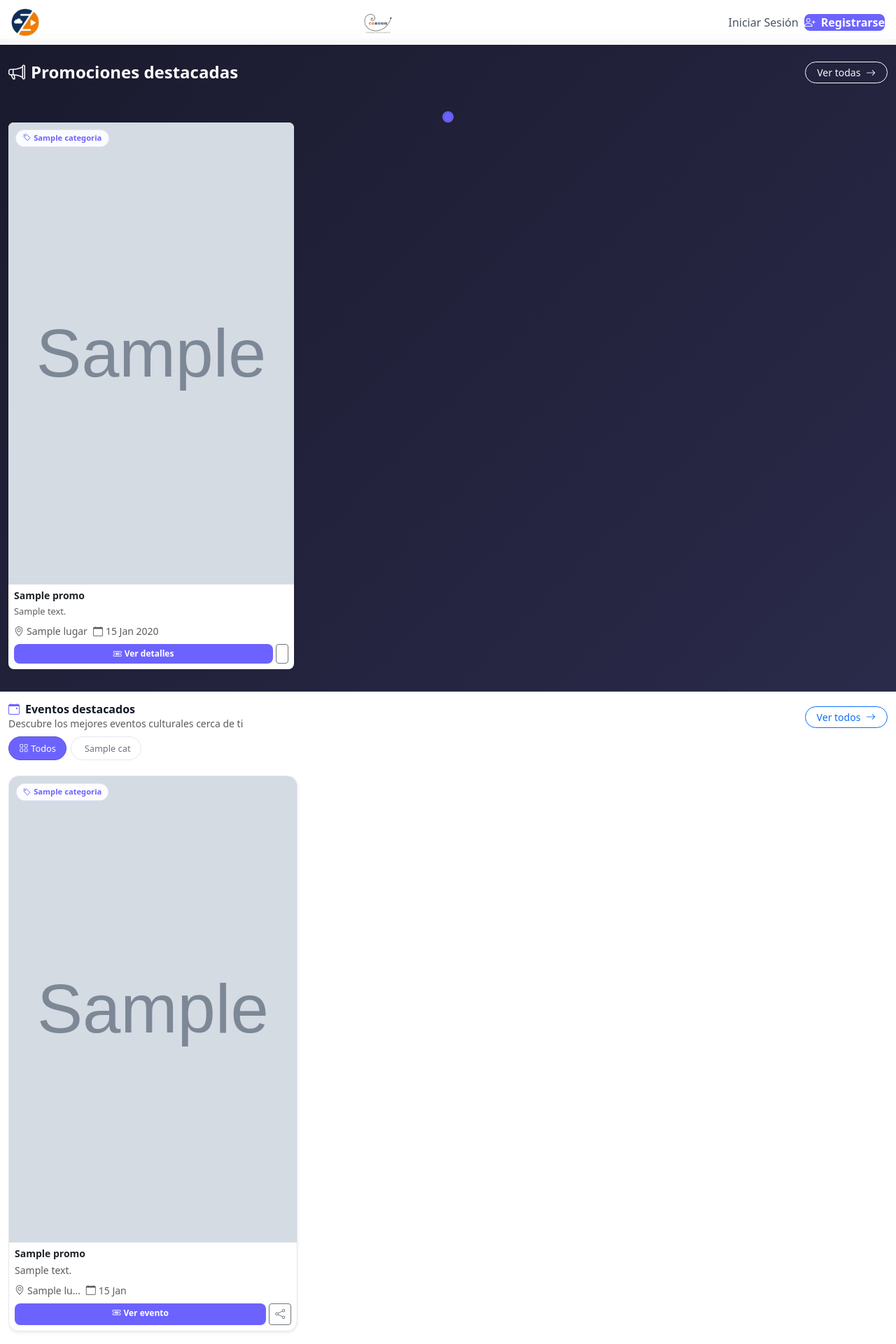
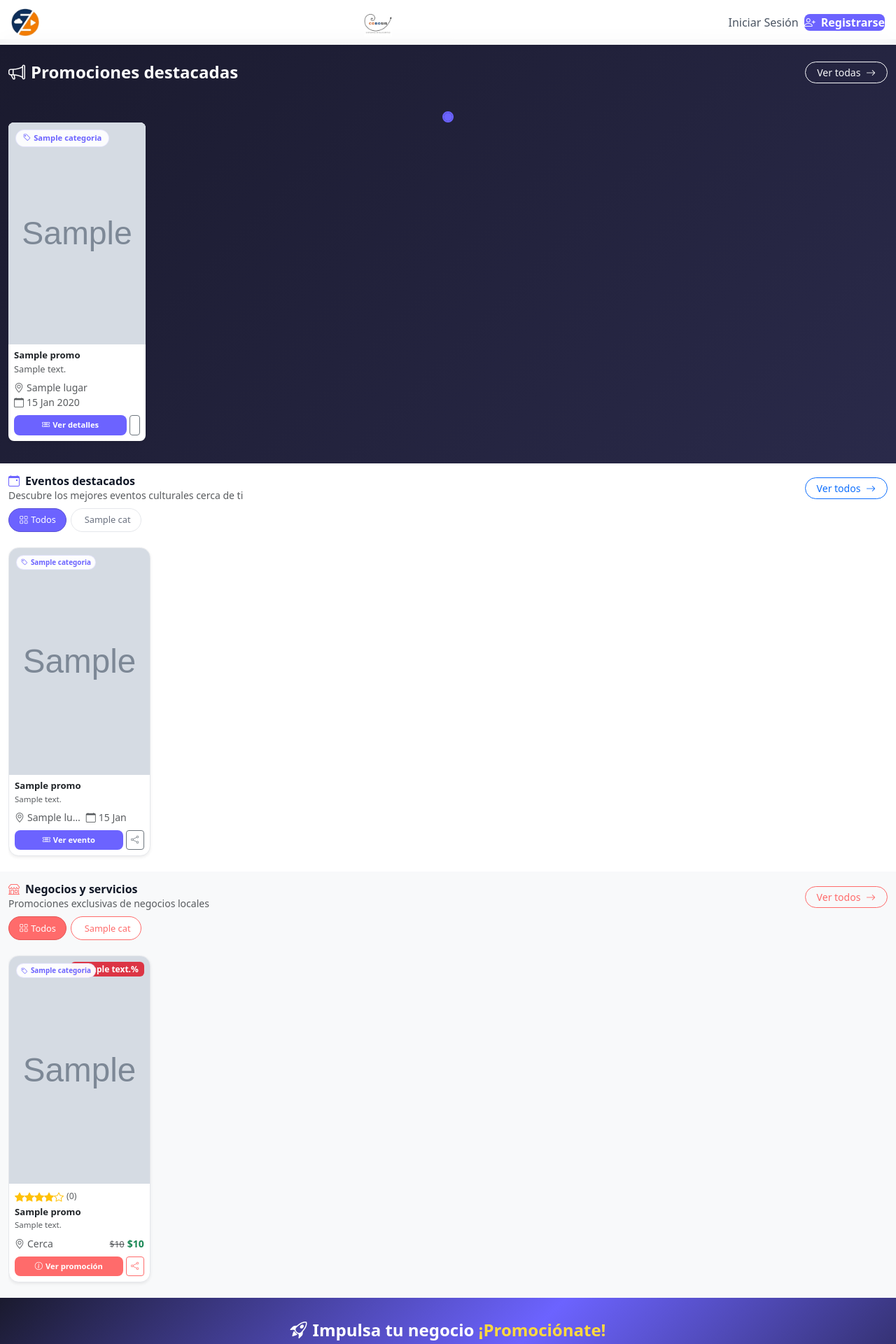
Before and after one commit to cobosol/saas-cobosis, a Django app: template templates/promociones/inicio.html in a window 1280 px wide. Shown: the top 1920 px of the page at 70% size. Run offline with Django 3.2, Linux system fonts and the light colour scheme; the template is opened without the code that fills it: most values are stand-ins (such as "Sample title", 1, 10 or a date in 2020); grey boxes marked "Sample" are stand-in pictures; some libraries are stand-ins or nearby versions.

Commit message:
Mejoras visuales de landpage promociones

```diff
--- a/promociones/views.py
+++ b/promociones/views.py
@@ -83,7 +83,7 @@
         - El "tipo" (evento/negocio) se deduce de `datos_extra['tipo']` o, en su
           defecto, de la solicitud asociada.
     """
-    TAM_GRUPO = 3  # tarjetas por slide del carrusel (coincide con col-md-4)
+    TAM_GRUPO = 6  # tarjetas por slide del carrusel (coincide con col-md-4)
 
     # ---------------------------------------------------------------
     # 1) Promociones publicadas
--- a/templates/base.html
+++ b/templates/base.html
@@ -230,6 +230,9 @@
                         <a class="dropdown-item py-2 small" href="{% url 'promociones:admin_solicitudes' %}">
                             <i class="bi bi-credit-card me-2"></i> Panel promociones
                         </a>
+                        <a class="dropdown-item py-2 small" href="{% url 'clientes:panel_cliente' %}">
+                            <i class="bi bi-credit-card me-2"></i> Panel personal
+                        </a>
                         {% else %}
                         <a class="dropdown-item py-2 small" href="{% url 'clientes:panel_cliente' %}">
                             <i class="bi bi-credit-card me-2"></i> Panel personal
--- a/templates/promociones/inicio.html
+++ b/templates/promociones/inicio.html
@@ -214,6 +214,14 @@
         background: var(--primary, #6C63FF);
     }
 
+    .promo-carousel .carousel-control-prev { left: -18px; }
+    .promo-carousel .carousel-control-next { right: -18px; }
+
+    @media (max-width: 768px) {
+        .promo-carousel .carousel-control-prev { left: -4px; }
+        .promo-carousel .carousel-control-next { right: -4px; }
+    }
+
     /* Tarjetas con efecto hover */
     #promoCarousel .card:hover {
         transform: translateY(-6px);
@@ -251,6 +259,30 @@
             font-size: 0.65rem;
         }
     }
+
+    @media (min-width: 992px) {
+        #promoCarousel .card-title,
+        .promo-carousel .card-title {
+            font-size: 0.82rem;
+            line-height: 1.15;
+        }
+        #promoCarousel .card-text,
+        .promo-carousel .card-text {
+            font-size: 0.72rem;
+            line-height: 1.25;
+        }
+        #promoCarousel .card .btn,
+        .promo-carousel .card .btn {
+            font-size: 0.7rem !important;
+            padding: 0.3rem 0.4rem;
+        }
+        /* Badge de categoría un pelín más pequeño */
+        .category-badge {
+            font-size: 0.62rem;
+            padding: 2px 6px;
+        }
+    }
+
 </style>
 {% endblock %}
 
@@ -281,7 +313,7 @@
                 <div class="carousel-item {% if forloop.first %}active{% endif %}">
                     <div class="row g-3">
                         {% for promo in grupo %}
-                        <div class="col-12 col-sm-6 col-lg-4">
+                        <div class="col-6 col-md-4 col-lg-2">
                             <div class="card h-100 border-0 shadow-sm rounded-3 overflow-hidden bg-white"
                                  style="transition: transform 0.3s ease;">
                                 <div class="position-relative" style="background: #f8f9fa;">
@@ -394,7 +426,7 @@
                 <div class="carousel-item {% if forloop.first %}active{% endif %}">
                     <div class="row g-2">
                         {% for promo in grupo %}
-                        <div class="col-sm-6 col-md-4" data-category="{{ promo.categoria.slug }}">
+                        <div class="col-6 col-md-4 col-lg-2" data-category="{{ promo.categoria.slug }}">
                             <div class="card shadow-sm">
                                 <div class="position-relative overflow-hidden">
                                     {% if promo.imagen %}
@@ -492,7 +524,7 @@
                 <div class="carousel-item {% if forloop.first %}active{% endif %}">
                     <div class="row g-2">
                         {% for promo in grupo %}
-                        <div class="col-md-4" data-category="{{ promo.categoria.slug }}">
+                        <div class="col-6 col-md-4 col-lg-2" data-category="{{ promo.categoria.slug }}">
                             <div class="card shadow-sm">
                                 <div class="position-relative overflow-hidden">
                                     {% if promo.imagen %}
```
